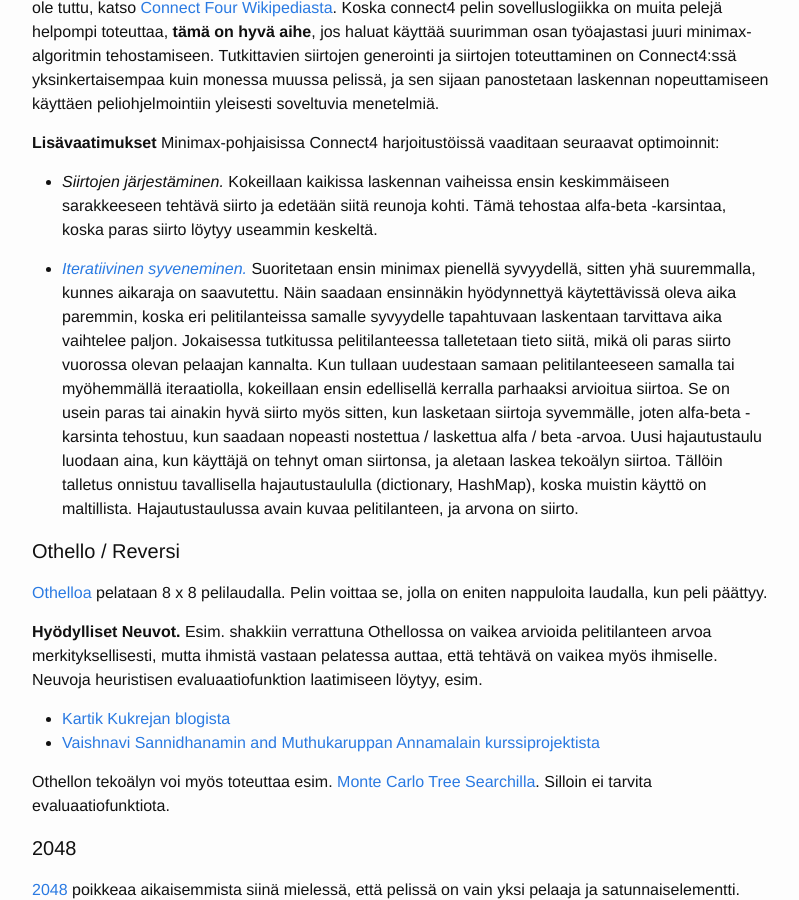
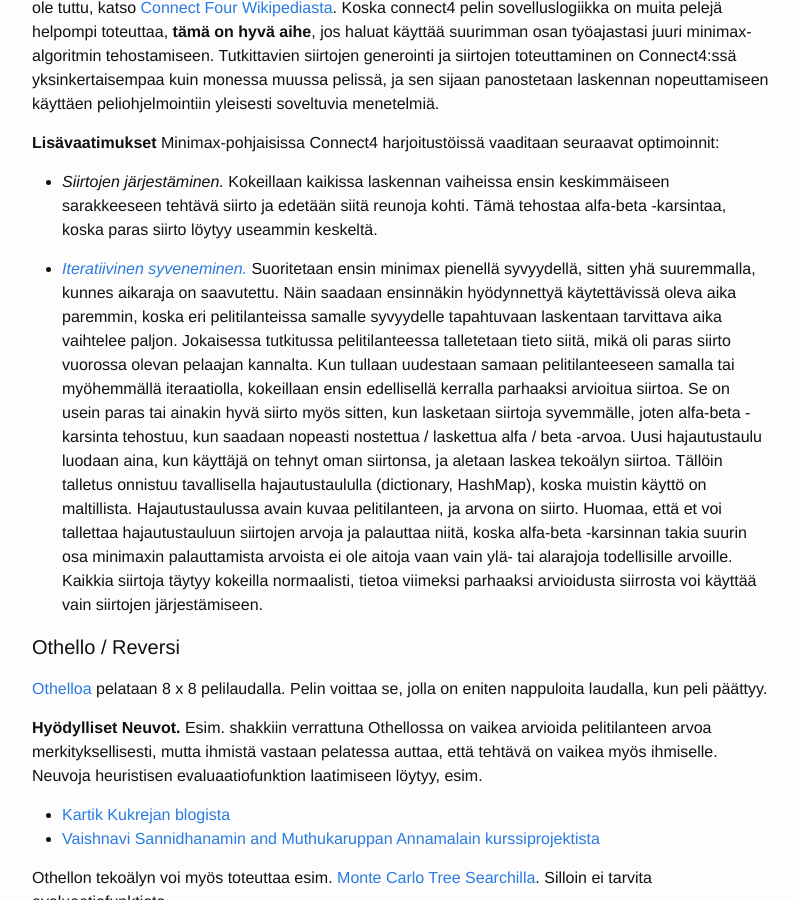
Before and after one commit to algolabra-hy/algolabra-hy.github.io, a Jekyll site: the page built from aiheet.md, in a window 1280 px wide and 900 px high, scrolled down 4681 px. Shown: the whole window, without its empty margins (238-1037 px from the left). Built offline with Jekyll 4.4.1, drawn with Linux system fonts in a browser that asks for light colours.

Commit message:
Update aiheet.md

```diff
--- a/aiheet.md
+++ b/aiheet.md
@@ -124,7 +124,7 @@ Shakin tekoälyn toteuttamiseen voit käyttää harjoitustyön [tekoälyalustaa]
 Minimax-pohjaisissa Connect4 harjoitustöissä vaaditaan seuraavat optimoinnit:
 - *Siirtojen järjestäminen.* Kokeillaan kaikissa laskennan vaiheissa ensin keskimmäiseen sarakkeeseen tehtävä siirto ja edetään siitä reunoja kohti. Tämä tehostaa alfa-beta -karsintaa, koska paras siirto löytyy useammin keskeltä.
 
-- [*Iteratiivinen syveneminen.*](https://domwil.co.uk/minimaxer/part2/) Suoritetaan ensin minimax pienellä syvyydellä, sitten yhä suuremmalla, kunnes aikaraja on saavutettu. Näin saadaan ensinnäkin hyödynnettyä käytettävissä oleva aika paremmin, koska eri pelitilanteissa samalle syvyydelle tapahtuvaan laskentaan tarvittava aika vaihtelee paljon. Jokaisessa tutkitussa pelitilanteessa talletetaan tieto siitä, mikä oli paras siirto vuorossa olevan pelaajan kannalta. Kun tullaan uudestaan samaan pelitilanteeseen samalla tai myöhemmällä iteraatiolla, kokeillaan ensin edellisellä kerralla parhaaksi arvioitua siirtoa. Se on usein paras tai ainakin hyvä siirto myös sitten, kun lasketaan siirtoja syvemmälle, joten alfa-beta -karsinta tehostuu, kun saadaan nopeasti nostettua / laskettua alfa / beta -arvoa. Uusi hajautustaulu luodaan aina, kun käyttäjä on tehnyt oman siirtonsa, ja aletaan laskea tekoälyn siirtoa. Tällöin talletus onnistuu tavallisella hajautustaululla (dictionary, HashMap), koska muistin käyttö on maltillista. Hajautustaulussa avain kuvaa pelitilanteen, ja arvona on siirto.
+- [*Iteratiivinen syveneminen.*](https://domwil.co.uk/minimaxer/part2/) Suoritetaan ensin minimax pienellä syvyydellä, sitten yhä suuremmalla, kunnes aikaraja on saavutettu. Näin saadaan ensinnäkin hyödynnettyä käytettävissä oleva aika paremmin, koska eri pelitilanteissa samalle syvyydelle tapahtuvaan laskentaan tarvittava aika vaihtelee paljon. Jokaisessa tutkitussa pelitilanteessa talletetaan tieto siitä, mikä oli paras siirto vuorossa olevan pelaajan kannalta. Kun tullaan uudestaan samaan pelitilanteeseen samalla tai myöhemmällä iteraatiolla, kokeillaan ensin edellisellä kerralla parhaaksi arvioitua siirtoa. Se on usein paras tai ainakin hyvä siirto myös sitten, kun lasketaan siirtoja syvemmälle, joten alfa-beta -karsinta tehostuu, kun saadaan nopeasti nostettua / laskettua alfa / beta -arvoa. Uusi hajautustaulu luodaan aina, kun käyttäjä on tehnyt oman siirtonsa, ja aletaan laskea tekoälyn siirtoa. Tällöin talletus onnistuu tavallisella hajautustaululla (dictionary, HashMap), koska muistin käyttö on maltillista. Hajautustaulussa avain kuvaa pelitilanteen, ja arvona on siirto. Huomaa, että et voi tallettaa hajautustauluun siirtojen arvoja ja palauttaa niitä, koska alfa-beta -karsinnan takia suurin osa minimaxin palauttamista arvoista ei ole aitoja vaan vain ylä- tai alarajoja todellisille arvoille. Kaikkia siirtoja täytyy kokeilla normaalisti, tietoa viimeksi parhaaksi arvioidusta siirrosta voi käyttää vain siirtojen järjestämiseen.
 
 #### Othello / Reversi
 [Othelloa](https://en.wikipedia.org/wiki/Reversi) pelataan 8 x 8 pelilaudalla. Pelin voittaa se, jolla on eniten nappuloita laudalla, kun peli päättyy.
```
